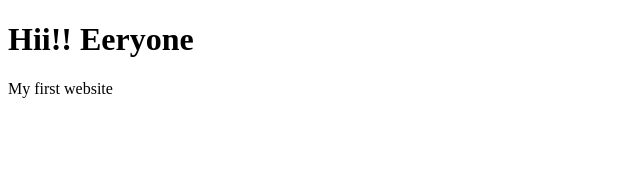
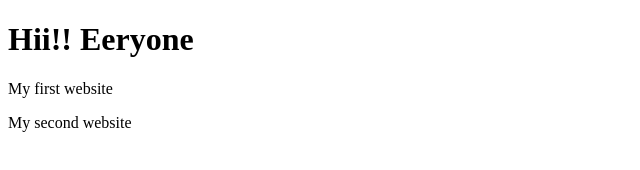
Before and after one commit to HarithaGuntur/CloudZenix, a plain HTML site: page index.html in a window 1280 px wide. Shown: the whole page, without its empty margins (0-640 px from the left). Drawn offline with Linux system fonts and the light colour scheme.

Commit message:
Update index.html

```diff
--- a/index.html
+++ b/index.html
@@ -5,6 +5,7 @@
 <h1>Hii!! Eeryone</h1>
 
 <p>My first website</p>
+<p>My second website</p>
 
 </body>
 </html>
```
